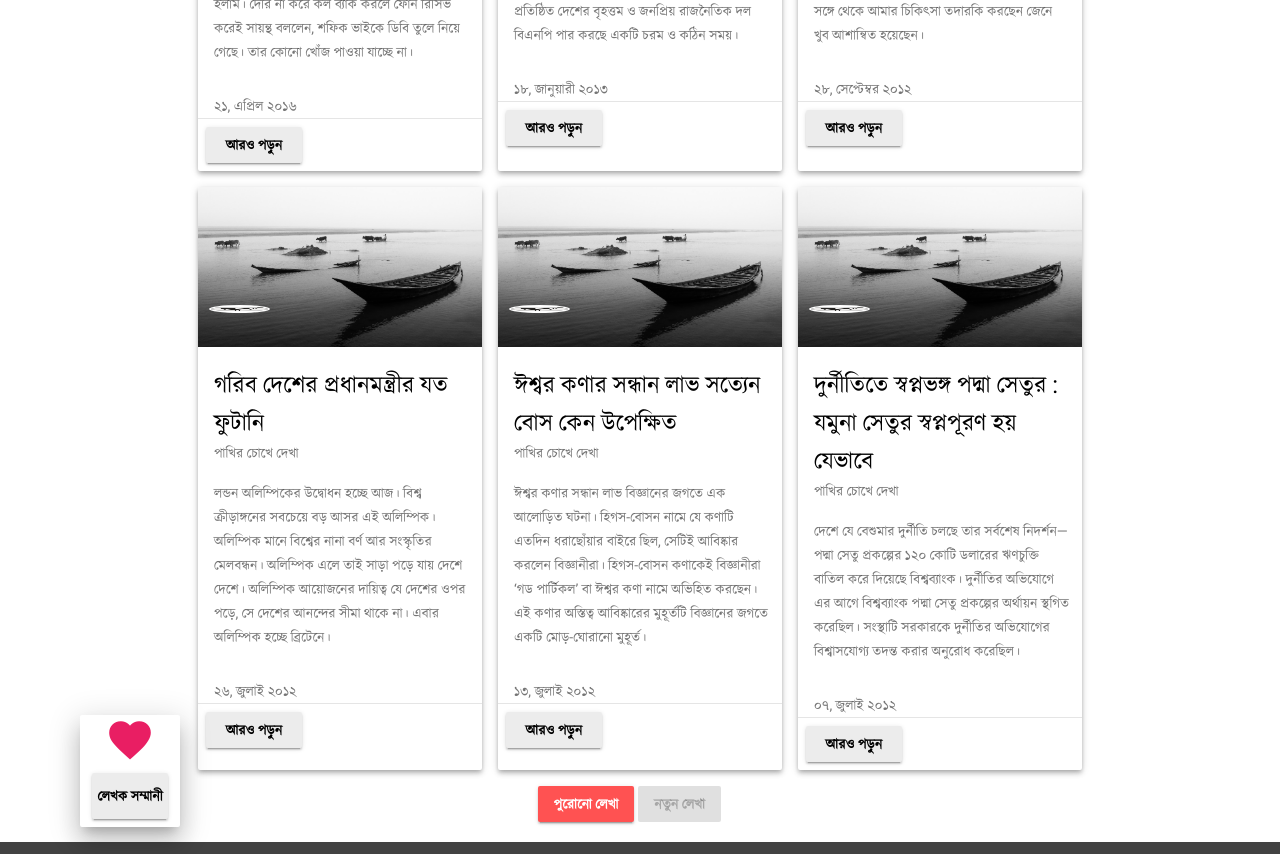
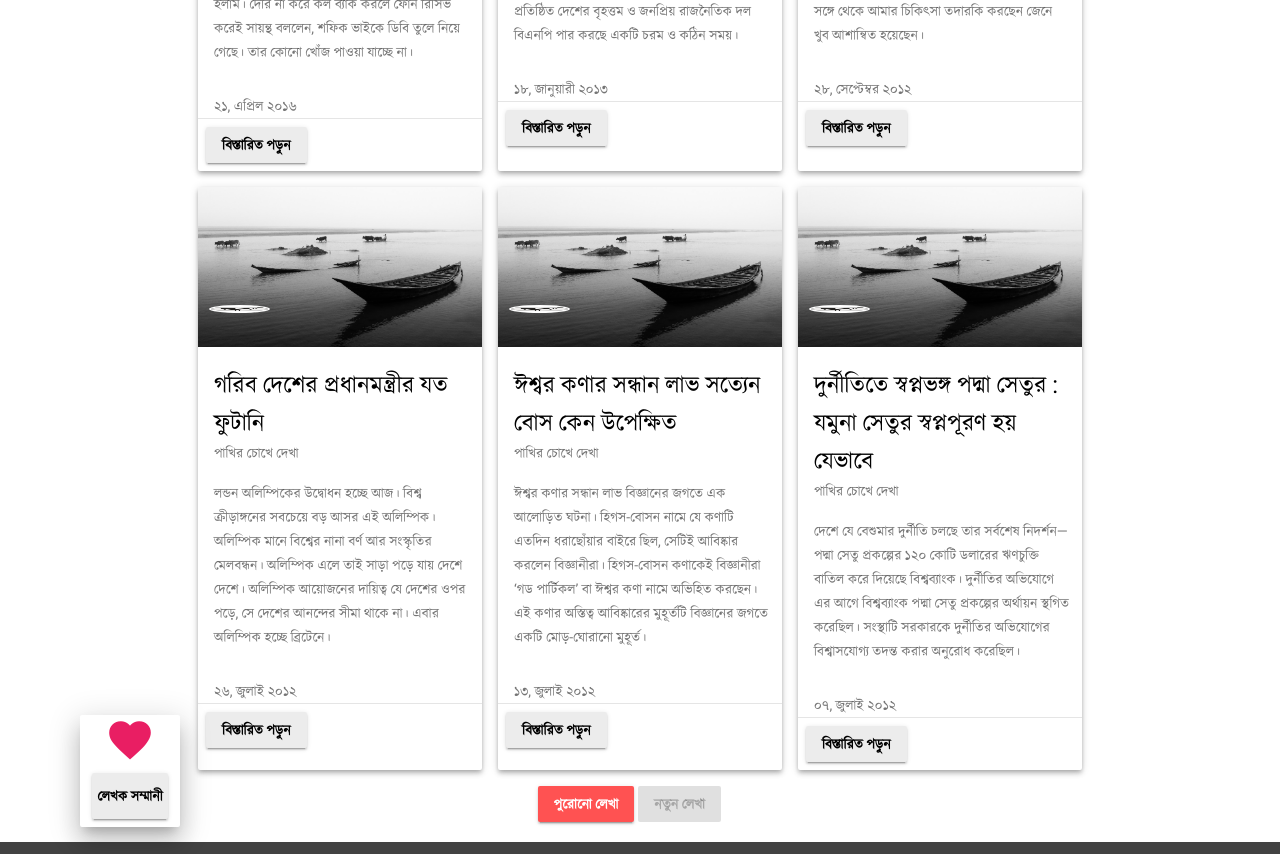
Before and after one commit to abdal62/abdal62.github.io, a Jekyll site: the page built from index.html, in a window 1280 px wide. Shown: the part 676-1530 px from the top of the page. Built offline with Jekyll 4.4.1, drawn with Linux system fonts in a browser that asks for light colours; nearby versions of some CDN libraries; the list of posts is cut into pages by our own code.

Commit message:
Updated index.html

```diff
--- a/index.html
+++ b/index.html
@@ -33,7 +34,7 @@ title: লেখালেখি | সৈয়দ আবদাল আহমদ |
               {{post.bengali_date}}
             </div>
             <div class="mdl-card__actions mdl-card--border">
-                <a class="mdl-button mdl-js-button mdl-button--raised mdl-js-ripple-effect" href="{{ post.url }}">আরও পড়ুন</a>
+                <a class="mdl-button mdl-js-button mdl-button--raised mdl-js-ripple-effect" href="{{ post.url }}">বিস্তারিত পড়ুন</a>
             </div>
         </div>
         {% endfor %}
```
Also changed, not shown: other parts of index.html (+2 -1 lines).
